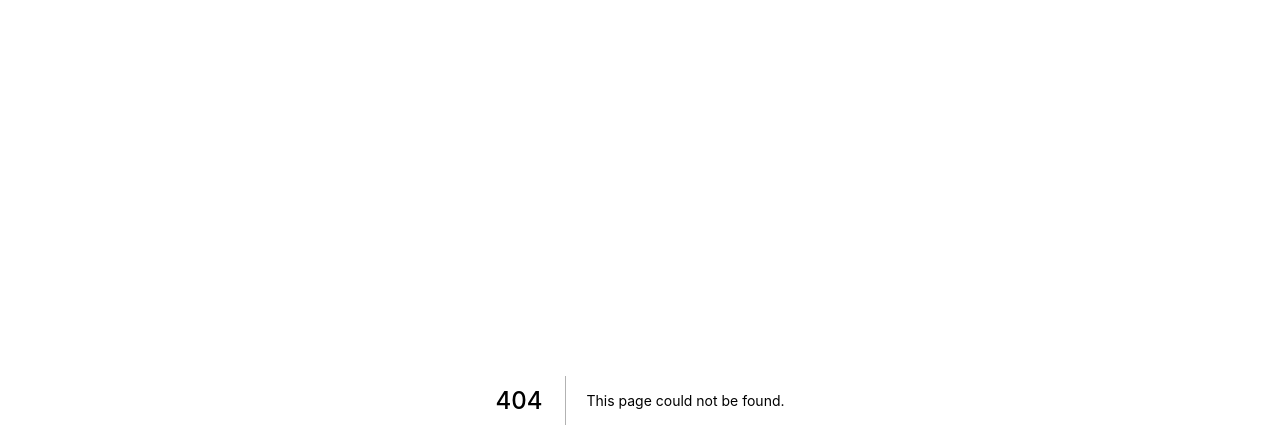
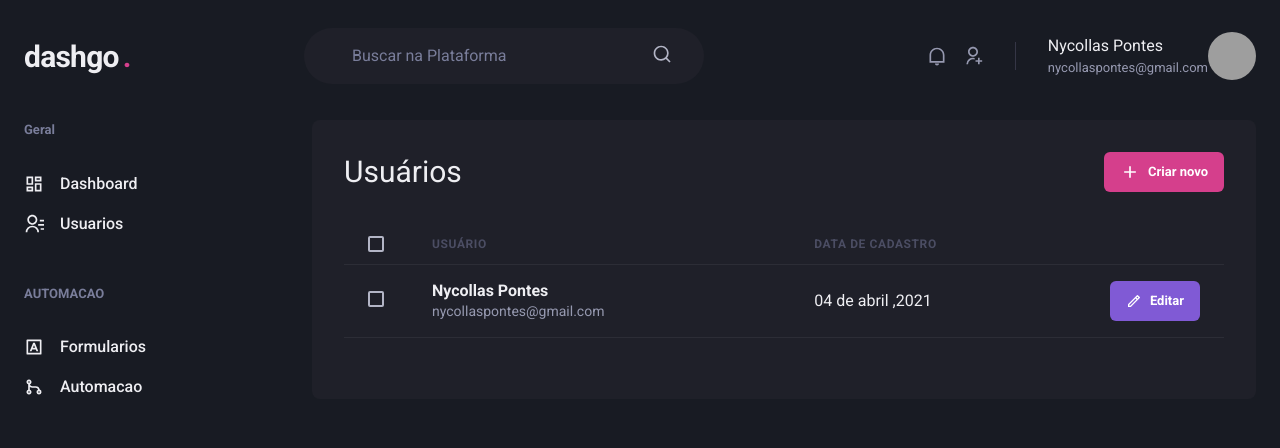
Before and after one commit to Nycollaspontes/dashGo, a Next.js app: page /users in a window 1280 px wide. Before the commit this address had no page. Shown: the top 448 px of the page. Built offline with nearby package versions, Linux system fonts and the light colour scheme; grey boxes are pictures that could not be loaded.

Commit message:
Add Page users

```diff
--- /dev/null
+++ b/src/pages/users/index.tsx
@@ -0,0 +1,71 @@
+import { Text, Box, Button, Checkbox, Flex, Heading, Icon, Table, Tbody, Td, Th, Thead, Tr } from "@chakra-ui/react";
+import { RiAddLine, RiPencilLine } from "react-icons/ri";
+import { Header } from "../../components/Header";
+import { Sidebar } from "../../components/Sidebar";
+
+export default function UserList() {
+    return (
+        <Box>
+            <Header />
+
+            <Flex w='100%' my='6' maxWidth={1480} mx='auto' px='6'>
+                <Sidebar />
+
+                <Box flex='1' borderRadius={8} bg='gray.800' p='8'>
+                    <Flex mb='8' justify='space-between' align='center' >
+                        <Heading size='lg' fontWeight='normal' >Usuários </Heading>
+                        <Button as='a'
+                            size='md'
+                            fontSize='small'
+                            colorScheme='pink'
+                            leftIcon={<Icon as={RiAddLine} fontSize='20' />}>
+
+                            Criar novo
+                        </Button>
+                    </Flex>
+
+                    <Table colorScheme='whiteAlpha'>
+                        <Thead>
+                            <Tr>
+                                <Th px='6' color='gray.300' width='8'>
+                                    <Checkbox colorScheme='pink' />
+                                </Th>
+                                <Th> Usuário</Th>
+                                <Th>Data de cadastro</Th>
+                                <Th width='8'></Th>
+                            </Tr>
+                        </Thead>
+
+                        <Tbody>
+                            <Tr>
+                                <Td px='6'>
+                                    <Checkbox colorScheme='pink' />
+                                </Td>
+                                <Td>
+                                    <Box>
+                                        <Text fontWeight='bold'>Nycollas Pontes</Text>
+                                        <Text fontSize='sm' color='gray.300'>nycollaspontes@gmail.com</Text>
+                                    </Box>
+                                </Td>
+                                <Td>
+                                    04 de abril ,2021
+                                </Td>
+                                <Td>
+                                    <Button as='a'
+                                        size='md'
+                                        fontSize='small'
+                                        colorScheme='purple'
+                                        leftIcon={<Icon as={RiPencilLine } fontSize='16' />}>
+
+                                        Editar
+                                    </Button>
+                                </Td>
+                            </Tr>
+                        </Tbody>
+
+                    </Table>
+                </Box>
+            </ Flex >
+        </Box>
+    );
+}
```
